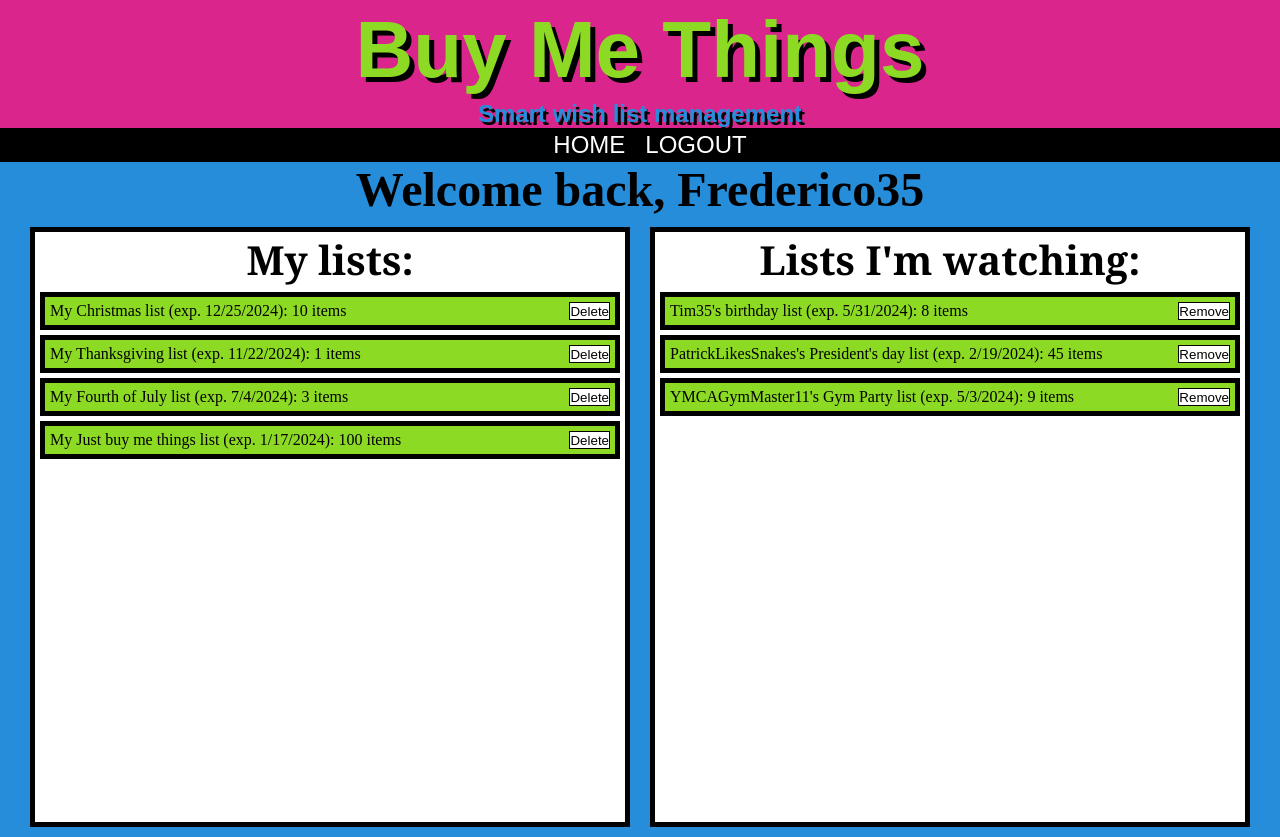
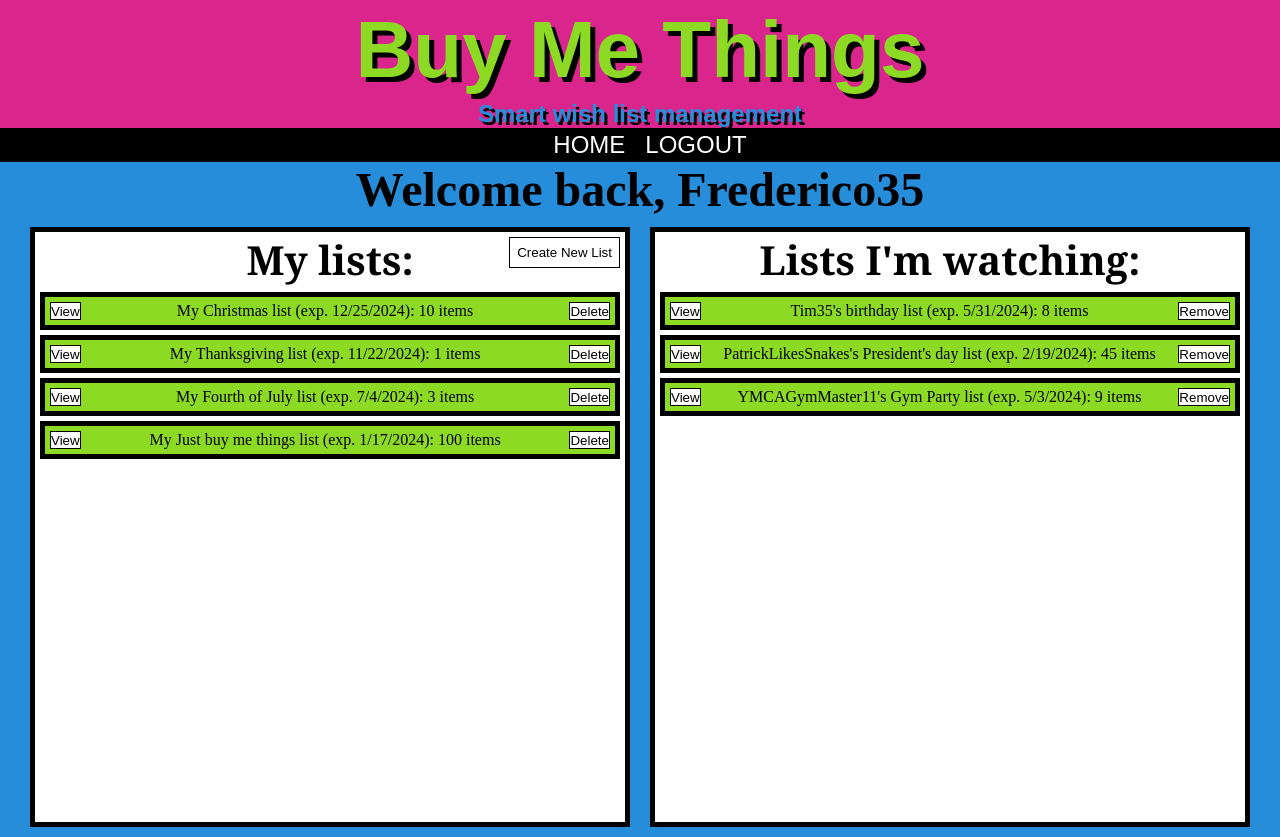
Before and after one commit to rbenjamin4/WishList, a website: page public/homePage.html in a window 1280 px wide. Drawn offline with Linux system fonts and the light colour scheme; a web font is replaced by a local one.

Commit message:
Add view buttons and create list button to Home Page

```diff
--- a/public/css/homePage.css
+++ b/public/css/homePage.css
@@ -28,6 +28,20 @@ h3 {
     text-align: center;
 }
 
+#my-lists {
+    position: relative;
+}
+
+#new-list-button {
+    position: absolute;
+    top: 5px;
+    right: 5px;
+    padding: 7px;
+    color: black;
+    border: 1px solid black;
+    background-color: var(--white);
+}
+
 /*Lists text*/
 h4 {
     font-size: 2.5rem;
@@ -43,8 +57,15 @@ h4 {
     background-color: var(--green);
 }
 
-button {
+.view-button {
+    justify-self: end;
     color: black;
     border: 1px solid black;
     background-color: var(--white);
 }
+
+.delete-button, .remove-button {
+    color: black;
+    border: 1px solid black;
+    background-color: var(--white);
+}
--- a/public/homePage.html
+++ b/public/homePage.html
@@ -19,6 +19,7 @@
             <ul>
                 <li><a href="homePage.html">HOME</a></li>
                 <li><a href="">LOGOUT</a></li>
+                <!-- Will link to login page, or more complex code if authentication is added -->
             </ul>
         </nav>
     </header>
@@ -26,8 +27,9 @@
         <h3 id="welcome">Welcome Back, (JS code to update this with user's name)</h3>
         <section id="list-section">
             <section id="my-lists" class="list-of-lists">
+                <button id="new-list-button">Create New List</button>
                 <h4>My lists:</h4>
-                <!-- Gets populated by divs detailing each user list -->
+                <!-- list divs -->
             </section>
 
             <section id="other-lists" class="list-of-lists">
--- a/public/js/homePage.js
+++ b/public/js/homePage.js
@@ -1,6 +1,7 @@
 const welcome = document.querySelector("#welcome");
 const myLists = document.querySelector("#my-lists");
 const otherLists = document.querySelector("#other-lists");
+const newListButton = document.querySelector("#new-list-button");
 
 const welcomeUser = (userName) => {
     welcome.textContent = `Welcome back, ${userName}`;
@@ -10,25 +11,35 @@ const welcomeUser = (userName) => {
 const displayMyList = (listName, expDate, numItems) => {
     const list = document.createElement("div");
     const listP = document.createElement("p");
-    const listButton = document.createElement("button");
+    const viewButton = document.createElement("button");
+    const deleteButton = document.createElement("button");
     list.setAttribute("class", "list");
+    viewButton.setAttribute("class", "view-button");
+    deleteButton.setAttribute("class", "delete-button");
     listP.textContent = `My ${listName} list (exp. ${expDate}): ${numItems} items`;
-    listButton.textContent = "Delete";
+    viewButton.textContent = "View";
+    deleteButton.textContent = "Delete";
     myLists.appendChild(list);
+    list.appendChild(viewButton);
     list.appendChild(listP);
-    list.appendChild(listButton);
+    list.appendChild(deleteButton);
 }
 
 const displayOtherList = (userName, listName, expDate, numItems) => {
     const list = document.createElement("div");
     const listP = document.createElement("p");
-    const listButton = document.createElement("button");
+    const viewButton = document.createElement("button");
+    const removeButton = document.createElement("button");
     list.setAttribute("class", "list");
+    viewButton.setAttribute("class", "view-button");
+    removeButton.setAttribute("class", "remove-button");
     listP.textContent = `${userName}'s ${listName} list (exp. ${expDate}): ${numItems} items`;
-    listButton.textContent = "Remove";
+    viewButton.textContent = "View";
+    removeButton.textContent = "Remove";
     otherLists.appendChild(list);
+    list.appendChild(viewButton);
     list.appendChild(listP);
-    list.appendChild(listButton);
+    list.appendChild(removeButton);
 }
 
 //Example code for posting lists in my/other list lists
```
